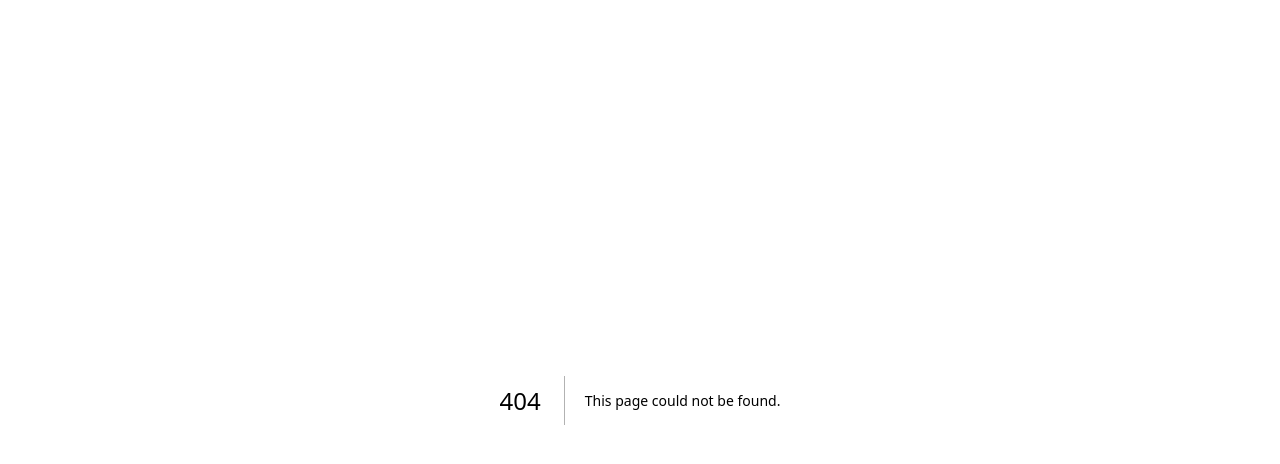
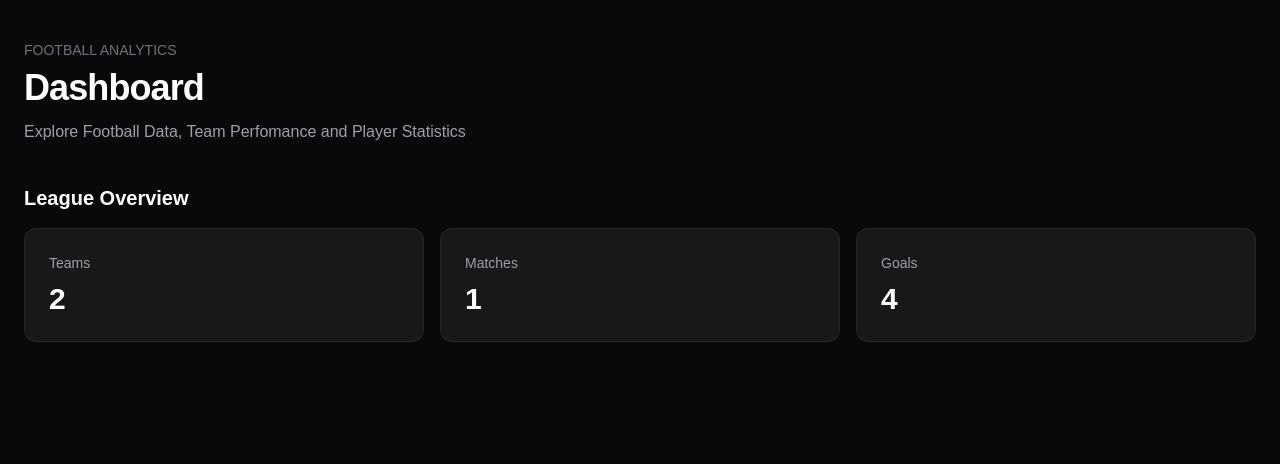
Before and after one commit to KatlegoCodes/football-analytics, a Next.js app: page /dashboard in a window 1280 px wide. Before the commit this address had no page. Shown: the top 464 px of the page. Built offline with nearby package versions, Linux system fonts and the light colour scheme.

Commit message:
feat: add Dashboard component for displaying league overview

```diff
--- /dev/null
+++ b/src/app/dashboard/page.tsx
@@ -0,0 +1,42 @@
+import React from "react";
+
+const Dashboard = () => {
+  return (
+    <main className="min-h-screen bg-zinc-950 text-white">
+      <div className="mx-auto max-w-7xl px-6 py-10">
+        <header className="mb-10">
+          <p className="mb-2 text-sm font-medium text-zinc-500">FOOTBALL ANALYTICS</p>
+
+          <h1 className="text-4xl font-bold tracking-tight">Dashboard</h1>
+
+          <p className="mt-3 max-w-2xl text-zinc-400">
+            Explore Football Data, Team Perfomance and Player Statistics
+          </p>
+        </header>
+
+        <section>
+          <h2 className="mb-4 text-xl font-semibold">League Overview</h2>
+
+          <div className="grid gap-4 sm:grid-cols-3">
+            <div className="rounded-xl border border-zinc-800 bg-zinc-900 p-6">
+              <p className="text-sm text-zinc-400 ">Teams</p>
+              <p className="mt-2 text-3xl font-bold">2</p>
+            </div>
+
+            <div className="rounded-xl border border-zinc-800 bg-zinc-900 p-6">
+              <p className="text-sm text-zinc-400">Matches</p>
+              <p className="mt-2 text-3xl font-bold">1</p>
+            </div>
+
+            <div className="rounded-xl border border-zinc-800 bg-zinc-900 p-6">
+              <p className="text-sm text-zinc-400">Goals</p>
+              <p className="mt-2 text-3xl font-bold">4</p>
+            </div>
+          </div>
+        </section>
+      </div>
+    </main>
+  );
+};
+
+export default Dashboard;
```
